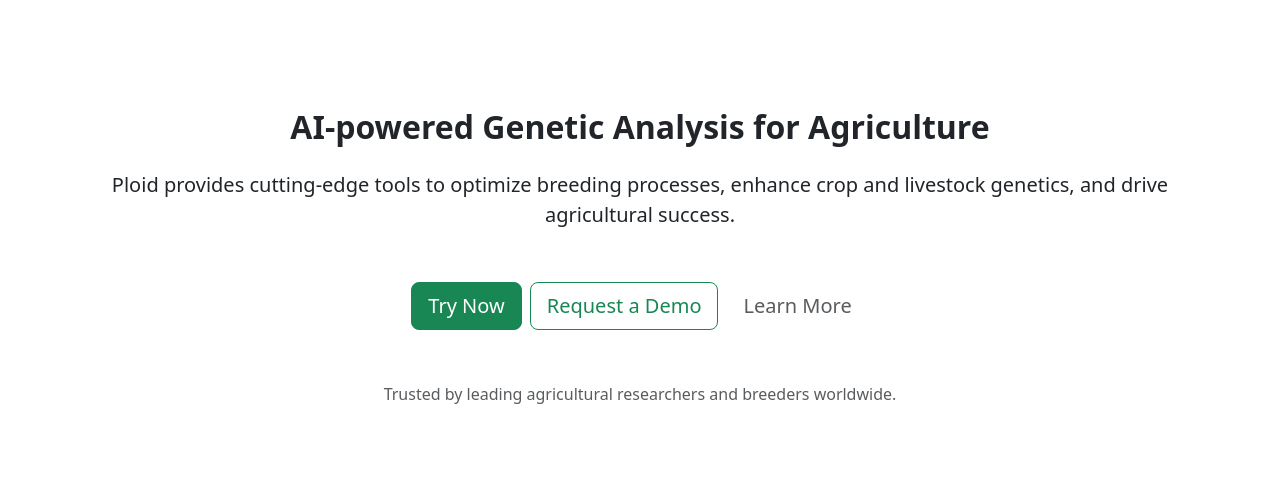
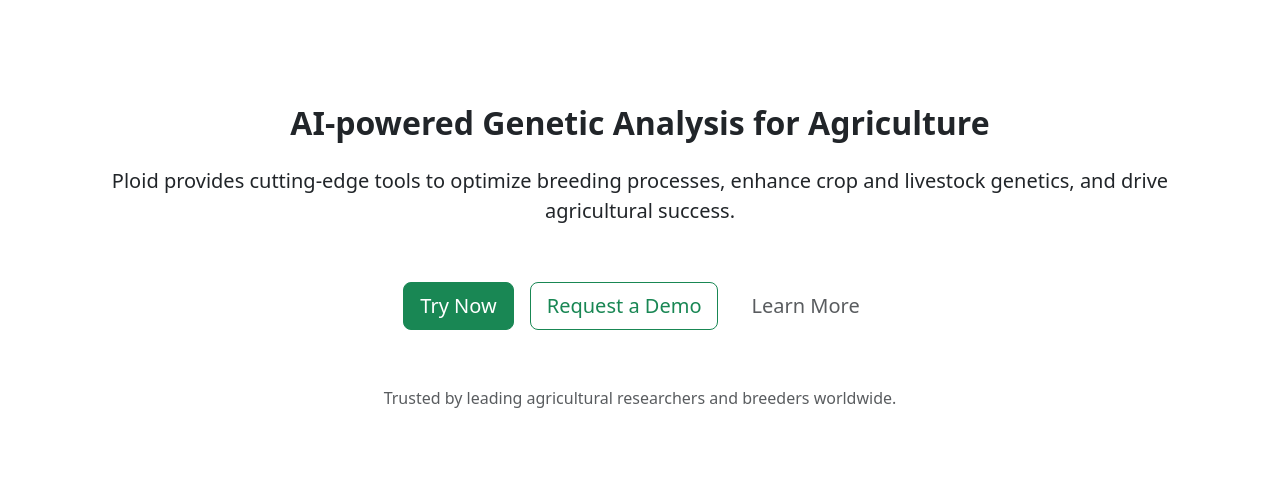
Before and after one commit to ploid/ploid.github.io, a Jekyll site: the page built from _pages/index.md, in a window 1280 px wide and 900 px high. Shown: the part 193-690 px from the top of the window. Built offline with Jekyll 4.4.1, drawn with Linux system fonts in a browser that asks for light colours; the list of posts is cut into pages by our own code.

Commit message:
fix: fixing pixels

```diff
--- a/_layouts/default.html
+++ b/_layouts/default.html
@@ -19,7 +19,7 @@
         {% include consent-banner.html %}
         {% include navbar.html.liquid %}
 
-        <div class="container" {% if page.active != "home" %}style="padding-top: 70px;"{% endif %}>
+        <div{% if page.active != "home" %} class="container ploid-container"{% endif %}>
             {{ content }}
         </div>
 
--- a/_pages/index.md
+++ b/_pages/index.md
@@ -7,15 +7,49 @@
 ---
 
 <!-- Hero Section -->
-<div class="hero-section d-flex flex-column justify-content-center align-items-center">
+<div class="hero-section container d-flex flex-column justify-content-center align-items-center">
   <div class="wow fadeInUp text-center" data-wow-duration="1s">
     <h2 class="p-3"><strong>AI-powered Genetic Analysis for Agriculture</strong></h2>
     <p class="lead">Ploid provides cutting-edge tools to optimize breeding processes, enhance crop and livestock genetics, and drive agricultural success.</p>
     <div class="mt-5 d-flex flex-column flex-md-row justify-content-center align-items-center">
-      <a href="/sign-up" class="btn btn-success btn-lg m-1 ploid-hover-up col-6 col-md-auto">Try Now</a>
-      <a href="/contact" class="btn btn-outline-success btn-lg m-1 ploid-hover-up col-6 col-md-auto">Request a Demo</a>
-      <a href="#features" class="btn text-muted btn-lg m-1 ploid-hover-up col-6 col-md-auto">Learn More</a>
+      <a href="/sign-up" class="btn btn-success btn-lg m-2 ploid-hover-up col-6 col-md-auto">Try Now</a>
+      <a href="/contact" class="btn btn-outline-success btn-lg m-2 ploid-hover-up col-8 col-md-auto">Request a Demo</a>
+      <a href="#features" class="btn text-muted btn-lg m-2 ploid-hover-up col-6 col-md-auto">Learn More</a>
     </div>
+  </div>
+  <div class="wow fadeInUp text-center" data-wow-duration="1s" data-wow-delay=".5s">
     <p class="mt-5 text-muted">Trusted by leading agricultural researchers and breeders worldwide.</p>
   </div>
 </div>
+
+<!-- Features Section -->
+<!--
+<div id="features" class="features-section bg-body-tertiary">
+  <div class="container py-3">
+    <p class="text-success-emphasis text-center wow fadeInUp" data-wow-duration="1s"><strong>Our Solutions</strong></p>
+    <div class="row">
+      <div class="col-md-4 py-3">
+        <div class="feature-box wow fadeInUp" data-wow-duration="1s">
+          <i class="fas fa-seedling fa-3x text-success"></i>
+          <h3 class="mt-3">Crop Optimization</h3>
+          <p>Enhance crop genetics and breeding processes to improve yield, quality, and resilience.</p>
+        </div>
+      </div>
+      <div class="col-md-4 py-3">
+        <div class="feature-box wow fadeInUp" data-wow-duration="1s">
+          <i class="fas fa-dna fa-3x text-success"></i>
+          <h3 class="mt-3">Genetic Analysis</h3>
+          <p>Unlock the potential of genetic data to drive innovation in agriculture and biotechnology.</p>
+        </div>
+      </div>
+      <div class="col-md-4 py-3">
+        <div class="feature-box wow fadeInUp" data-wow-duration="1s">
+          <i class="fas fa-microscope fa-3x text-success"></i>
+          <h3 class="mt-3">Research Tools</h3>
+          <p>Access advanced research tools to accelerate breeding programs and genetic analysis.</p>
+        </div>
+      </div>
+    </div>
+  </div>
+</div>
+-->
--- a/assets/css/style.css
+++ b/assets/css/style.css
@@ -5,6 +5,10 @@
     display: flex;
     flex-direction: column;
     min-height: 100vh;
+}
+
+.ploid-container {
+    padding-top: 70px;
 }
 
 /* Navbar */
@@ -26,3 +30,7 @@
 .hero-section {
     height: 100vh;
 }
+
+.featured-section {
+    height: 100vh;
+}
```
